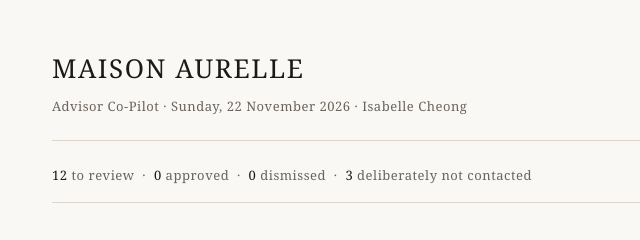
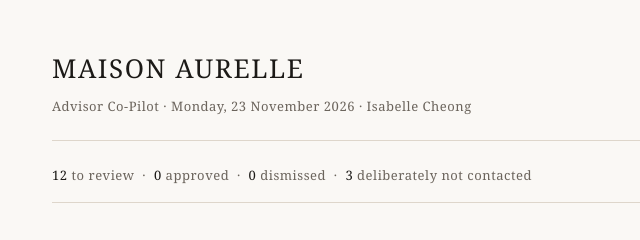
Before and after one commit to Adrita333/luxury-copilot, a plain HTML site: page index.html in a window 1280 px wide. Shown: the top 240 px of the page, 72-712 px from the left. Drawn offline with Linux system fonts and the light colour scheme.

Commit message:
Daily brief

```diff
--- a/index.html
+++ b/index.html
@@ -6,10 +6,10 @@
      run the script below, so without these tags the only text they can find
      is the "Held back" heading, and every shared link is previewed as though
      nothing was recommended. These are static and describe the real brief. -->
-<meta name="description" content="Sunday, 22 November 2026. 12 client approaches ranked with channel, timing and a drafted message; 3 held back, each with the reason shown.">
+<meta name="description" content="Monday, 23 November 2026. 12 client approaches ranked with channel, timing and a drafted message; 3 held back, each with the reason shown.">
 <meta property="og:type" content="website">
 <meta property="og:title" content="Maison Aurelle - Advisor Co-Pilot">
-<meta property="og:description" content="Sunday, 22 November 2026. 12 client approaches ranked with channel, timing and a drafted message; 3 held back, each with the reason shown.">
+<meta property="og:description" content="Monday, 23 November 2026. 12 client approaches ranked with channel, timing and a drafted message; 3 held back, each with the reason shown.">
 <meta property="og:url" content="https://adrita333.github.io/luxury-copilot/">
 <meta property="og:image"
       content="https://raw.githubusercontent.com/Adrita333/luxury-copilot/main/assets/brief.png">
@@ -57,7 +57,7 @@ select{font:inherit;font-size:13px;padding:6px;margin-top:10px;
 .status{font-size:12px;letter-spacing:.1em;text-transform:uppercase;color:#8a7355}
 </style></head><body><div class="wrap">
 <header><h1>MAISON AURELLE</h1>
-<div class="sub">Advisor Co-Pilot &middot; Sunday, 22 November 2026 &middot; Isabelle Cheong</div>
+<div class="sub">Advisor Co-Pilot &middot; Monday, 23 November 2026 &middot; Isabelle Cheong</div>
 </header>
 <div class="bar" id="bar"></div>
 <h2>Recommended today</h2>
```
